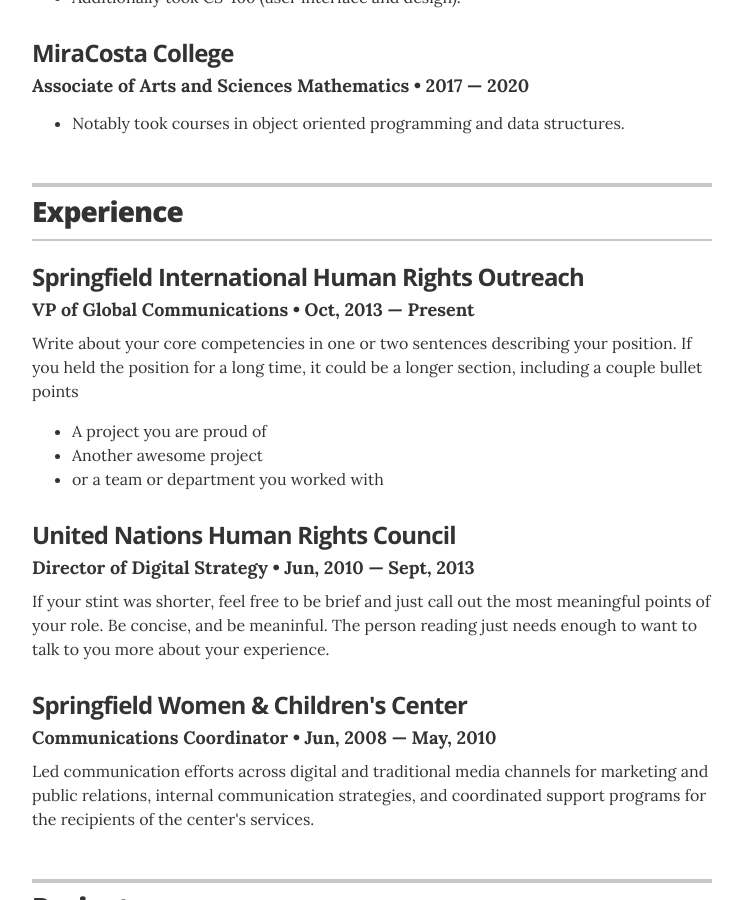
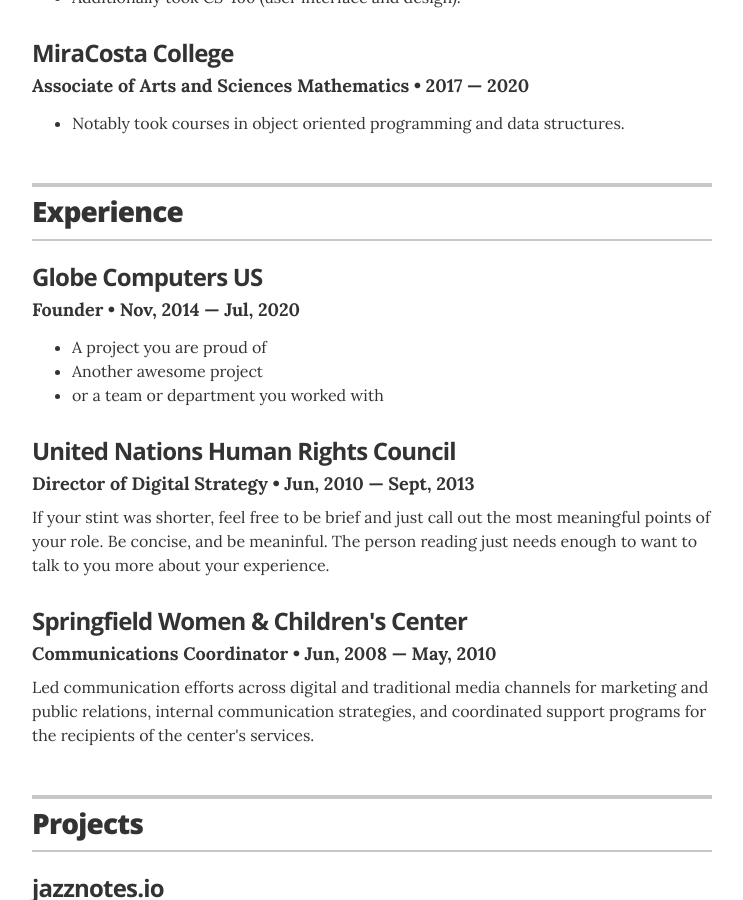
Before and after one commit to arthurutnehmer/Resume, a Jekyll site: the page built from index.html, in a window 1280 px wide and 900 px high, scrolled down 810 px. Shown: the whole window, without its empty margins (268-1011 px from the left). Built offline with Jekyll 4.4.1, drawn with Linux system fonts in a browser that asks for light colours.

```diff
--- a/_data/experience.yml
+++ b/_data/experience.yml
@@ -1,9 +1,9 @@
 # Jobs
 # VP of Global Communications
-- company: Springfield International Human Rights Outreach
-  position: VP of Global Communications
-  duration: Oct, 2013 &mdash; Present
-  summary: Write about your core competencies in one or two sentences describing your position. If you held the position for a long time, it could be a longer section, including a couple bullet points	<ul class="resume-item-list"><li>A project you are proud of</li><li>Another awesome project</li><li>or a team or department you worked with</li></ul>
+- company: Globe Computers US
+  position: Founder
+  duration: Nov, 2014 &mdash; Jul, 2020
+  summary: <ul class="resume-item-list"><li>A project you are proud of</li><li>Another awesome project</li><li>or a team or department you worked with</li></ul>
 
 # Director of Digital Stratgy
 - company: United Nations Human Rights Council
```
